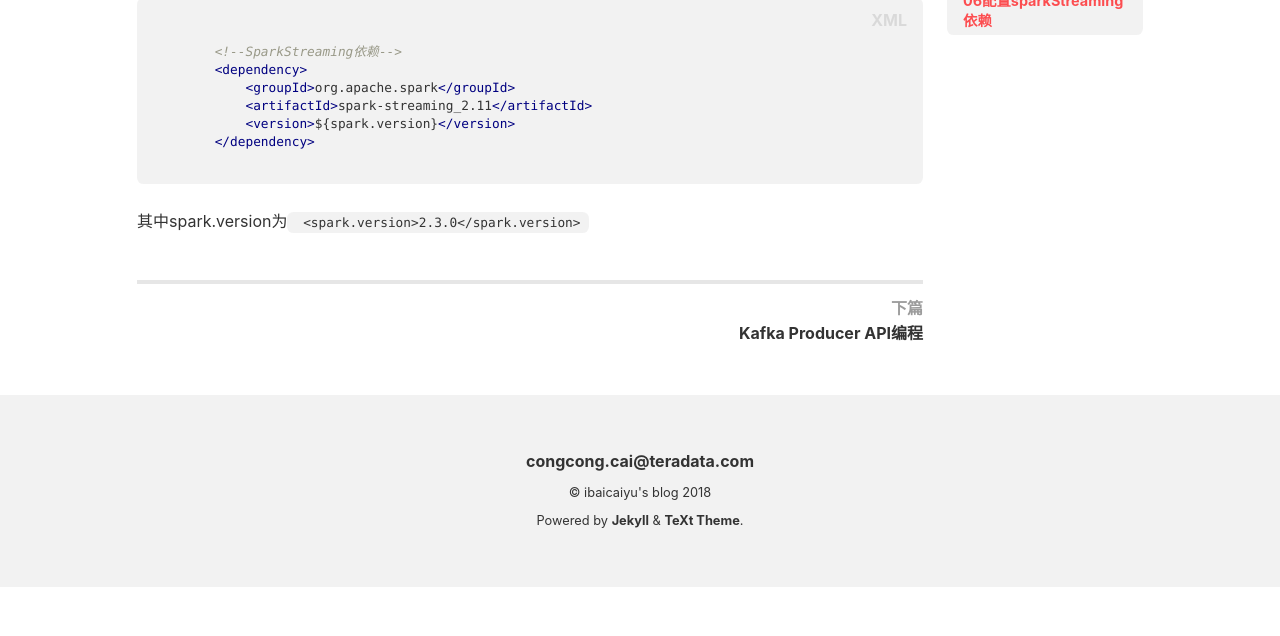
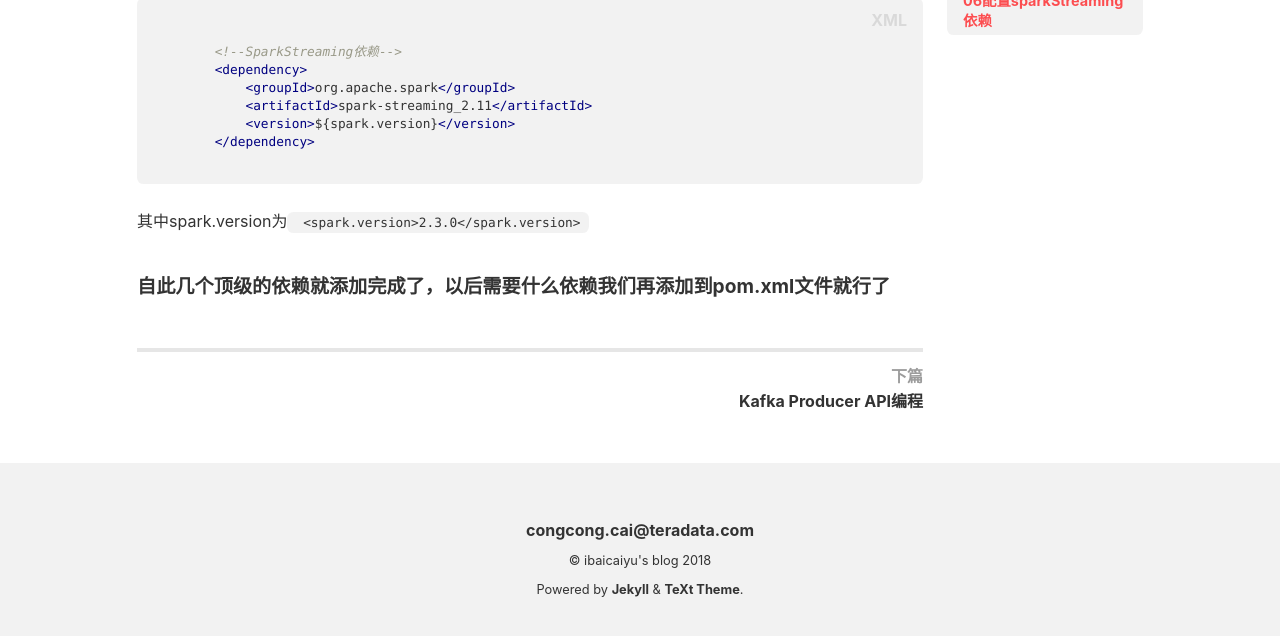
Before and after one commit to Ccccong/Ccccong.github.io, a Jekyll site: the page built from _posts/2018-08-03-使用 IDEA Maven 开发 Hadoop Cloudera CDH5.15.0.md, in a window 1280 px wide and 900 px high, scrolled down 2873 px, cut to the strip 245-881 px from the top of the window. Built offline with Jekyll 4.4.1, drawn with Linux system fonts in a browser that asks for light colours; nearby versions of some CDN libraries; before the commit the page ends 3705 px from its top, so only the background shows below that.

Commit message:
Update 使用 IDEA Maven 开发 Hadoop Cloudera CDH5.15.0

```diff
--- a/_posts/2018-08-03-使用 IDEA Maven 开发 Hadoop Cloudera CDH5.15.0.md
+++ b/_posts/2018-08-03-使用 IDEA Maven 开发 Hadoop Cloudera CDH5.15.0.md
@@ -81,3 +81,5 @@ categories: ''
 {% endhighlight xml %}
 
 其中spark.version为` <spark.version>2.3.0</spark.version>`
+
+#### 自此几个顶级的依赖就添加完成了，以后需要什么依赖我们再添加到pom.xml文件就行了
```
